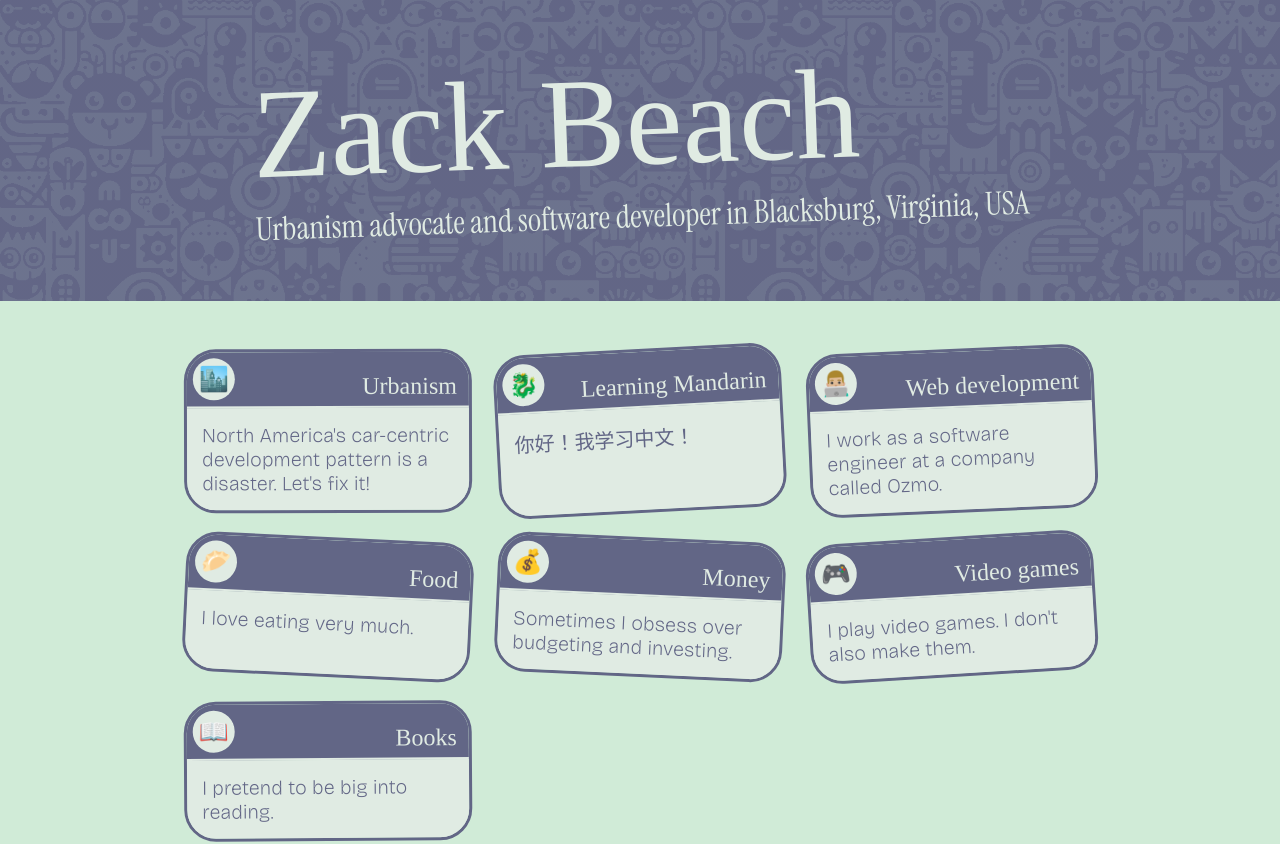
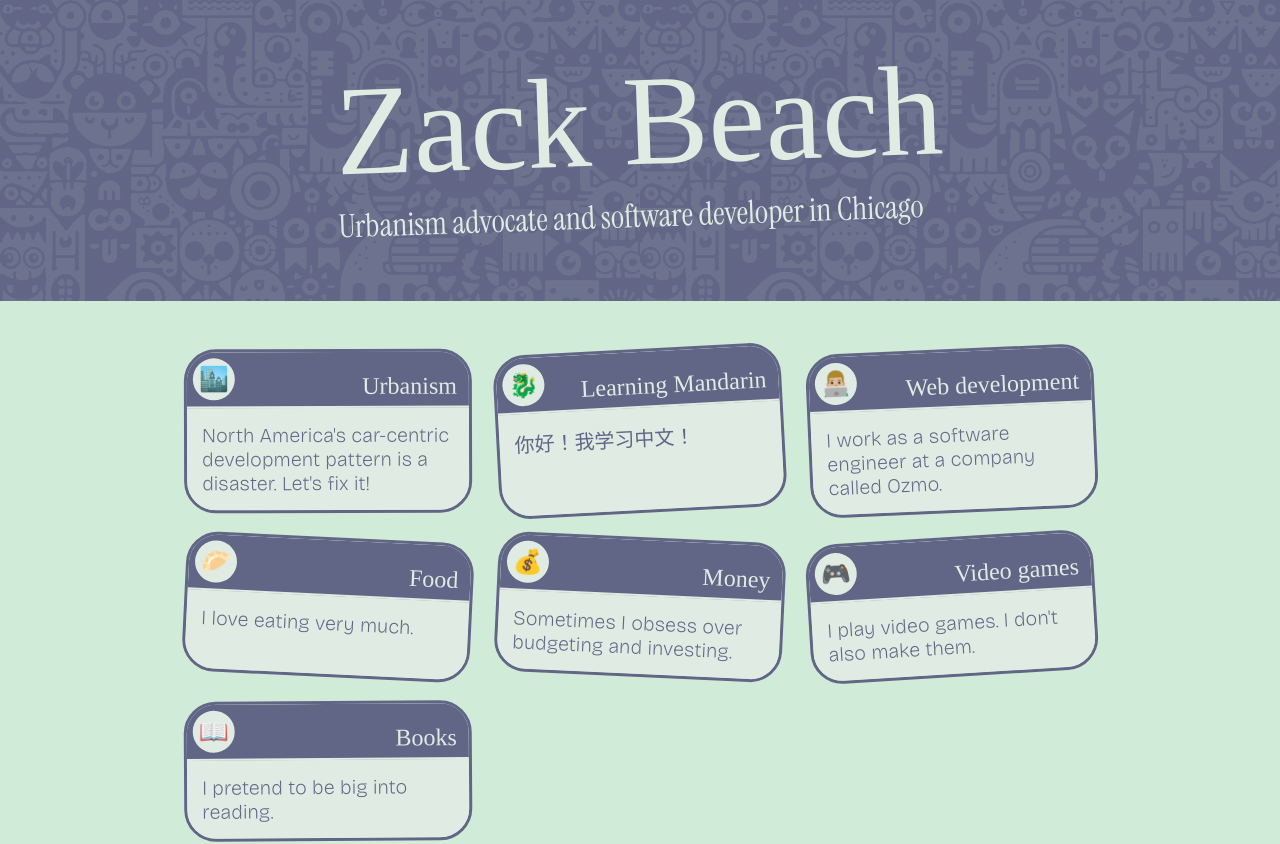
Before and after one commit to zbeach/zbeach.github.io, a React (Create React App) app: page / in a window 1280 px wide. Shown: the top 844 px of the page. Built offline with nearby package versions, Linux system fonts and the light colour scheme; a web font is replaced by a local one.

Commit message:
Update location

```diff
--- a/src/header.tsx
+++ b/src/header.tsx
@@ -14,7 +14,7 @@ const Style = styled.div<Props>`
   display: flex;
   justify-content: center;
   align-items: flex-end;
-  padding: ${({ variant }) => variant === 'small' ? '3em' : '4em'} 3em;
+  padding: ${({ variant }) => (variant === 'small' ? '3em' : '4em')} 3em;
   background-color: rgba(var(--primary-color), 1);
   background-image: linear-gradient(
       to bottom,
@@ -95,8 +95,7 @@ export const Header = ({ variant }: Props) => (
           </NameHeader>
           {variant === 'big' && (
             <AccompanyingText>
-              Urbanism advocate and software developer in Blacksburg, Virginia,
-              USA
+              Urbanism advocate and software developer in Chicago
             </AccompanyingText>
           )}
         </TextArea>
```
